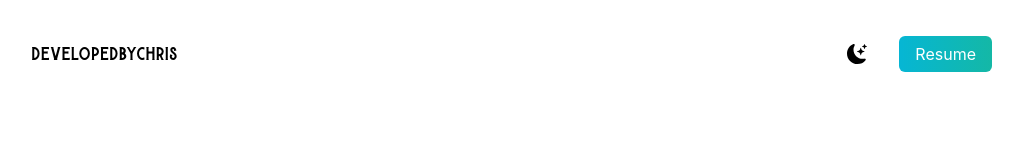
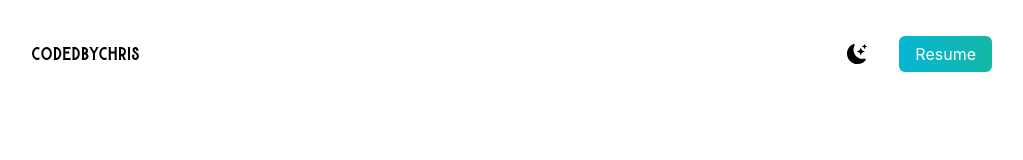
Before and after one commit to cbarwicki/portfolio, a Next.js app: page / in a window 1280 px wide. Shown: the top 160 px of the page, without its empty margins (128-1151 px from the left). Built offline with nearby package versions, Linux system fonts and the light colour scheme.

Commit message:
site name

```diff
--- a/pages/index.js
+++ b/pages/index.js
@@ -25,7 +25,7 @@ export default function Home() {
       <main className=' px-10 md:px-20 lg:px-40 dark:bg-gray-800'>
         <section className=" min-h-screen ">
           <nav className=' py-10 mb-12 flex justify-between'>
-            <h1 className=' text-xl font-burtons dark:text-gray-300'>developedbychris</h1>
+            <h1 className=' text-xl font-burtons dark:text-gray-300'>codedbychris</h1>
             <ul className=' flex items-center'>
               <li>
                 <BsFillMoonStarsFill onClick={() => setDarkMode(!darkMode)} className=' cursor-pointer text-xl dark:text-gray-300' />
```
